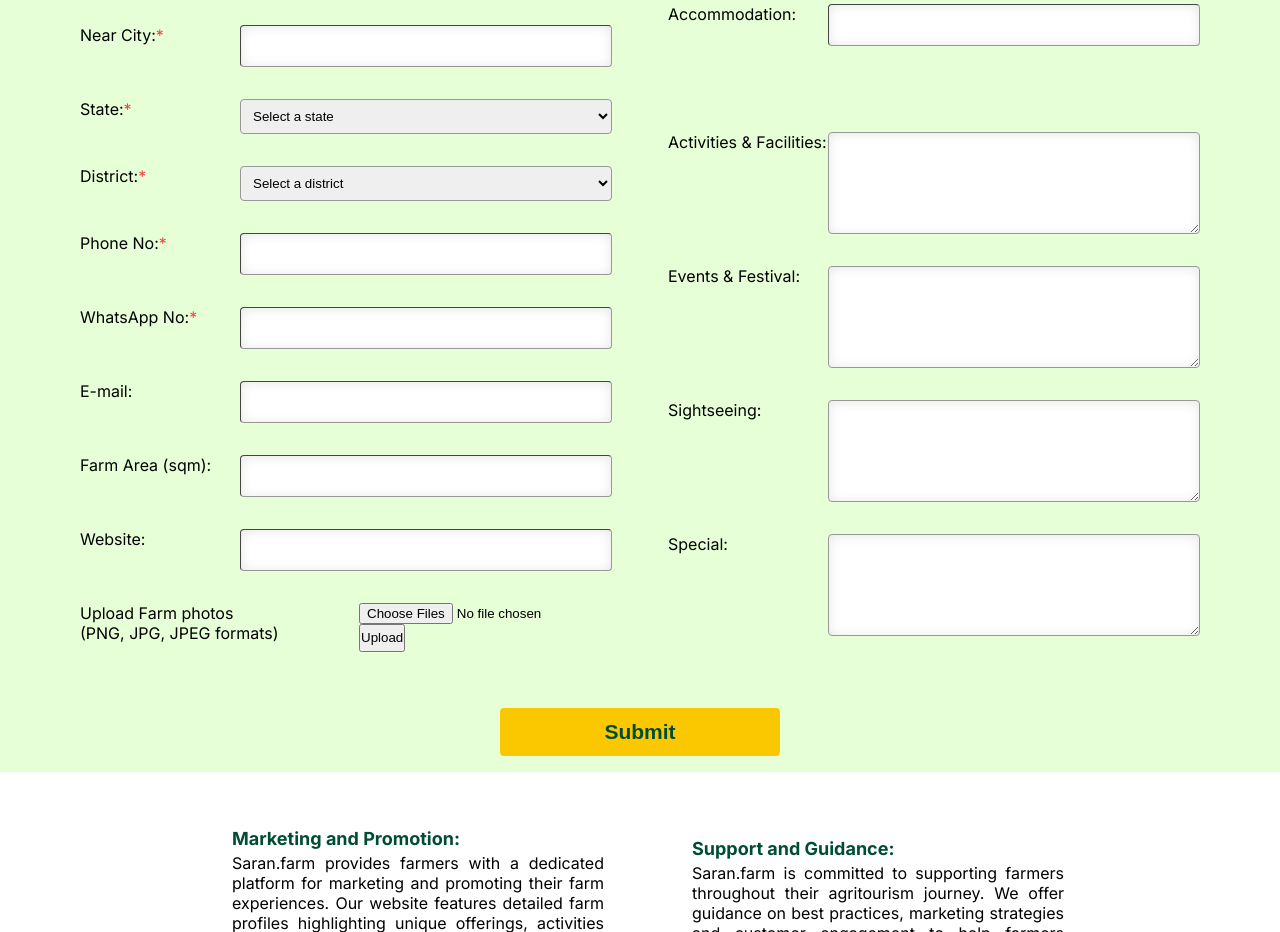
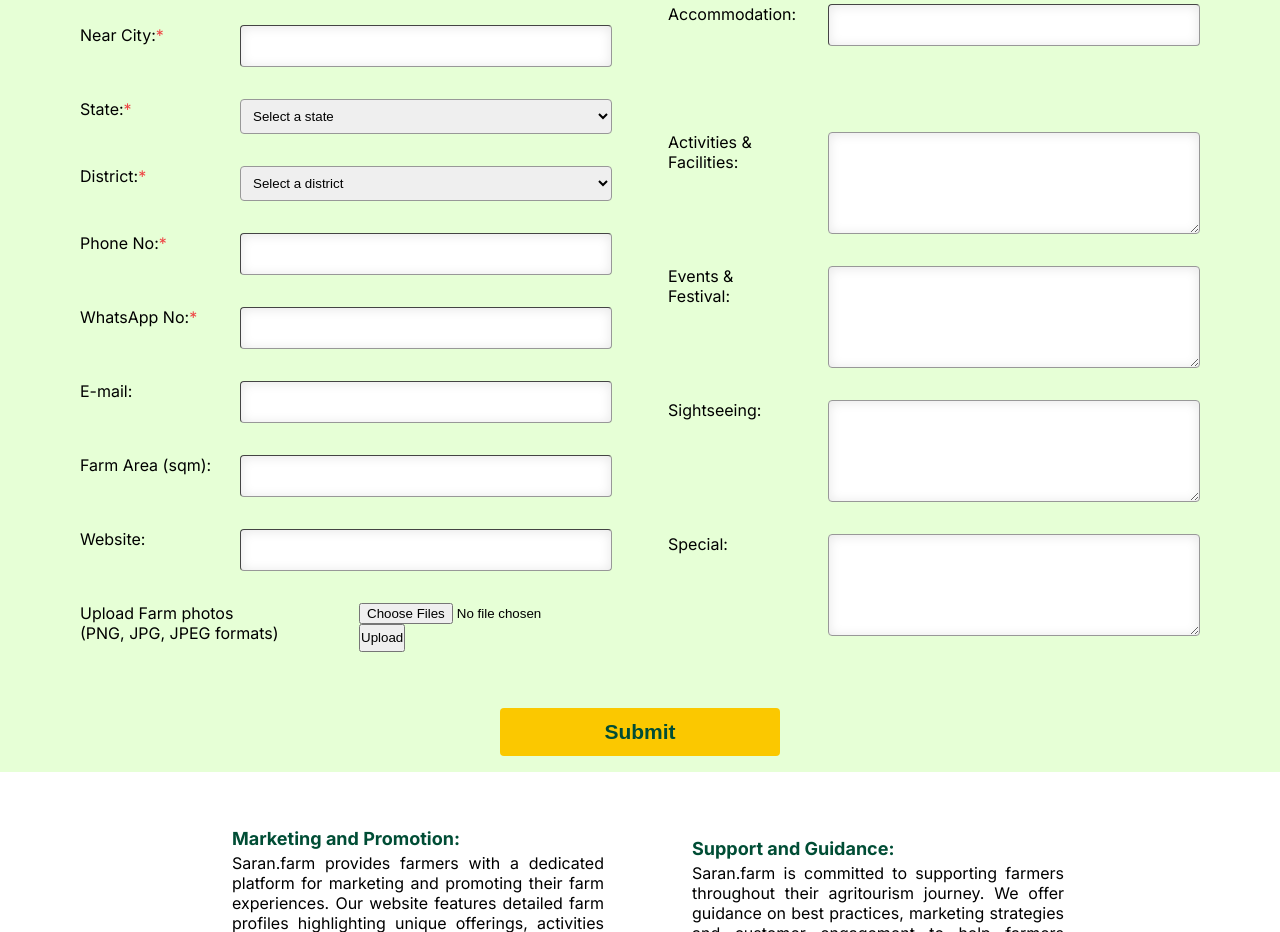
Before and after one commit to uddeshFullStack/farm2, a Next.js app: page /register-farm in a window 1280 px wide. Shown: the part 1420-2352 px from the top of the page. Built offline with nearby package versions, Linux system fonts and the light colour scheme.

Commit message:
"all changes are done"

```diff
--- a/components/textArea.js
+++ b/components/textArea.js
@@ -1,10 +1,25 @@
-import React from 'react'
+import React from 'react';
 
-export const TextArea = ({ label, name, register, errors, style, className ,placeholder}) => (
+export const TextArea = ({ label, name, register, errors, style, className, placeholder }) => {
+  const words = label.split(' ');
+  let firstLine, secondLine;
+
+  if (words.length === 1) {
+    // If there's only one word, add a colon after it
+    firstLine = `${words[0]}:`;
+    secondLine = '';
+  } else {
+    // Add a colon after the second word if both words are present
+    firstLine = `${words.slice(0, 2).join(' ')}`;
+    secondLine = `${words.slice(2).join(' ')}:`; // Remaining words
+  }
+
+  return (
     <div className="flex mb-4">
       {label && (
         <label className="block w-40">
-          {label}:
+          <div>{firstLine}</div>  {/* First one or two words with colon */}
+          {secondLine && <div>{secondLine}</div>}  {/* Remaining words on a new line */}
         </label>
       )}
       <textarea
@@ -14,4 +29,5 @@ export const TextArea = ({ label, name, register, errors, style, className ,plac
         placeholder={placeholder}
       />
     </div>
-);
+  );
+};
```
